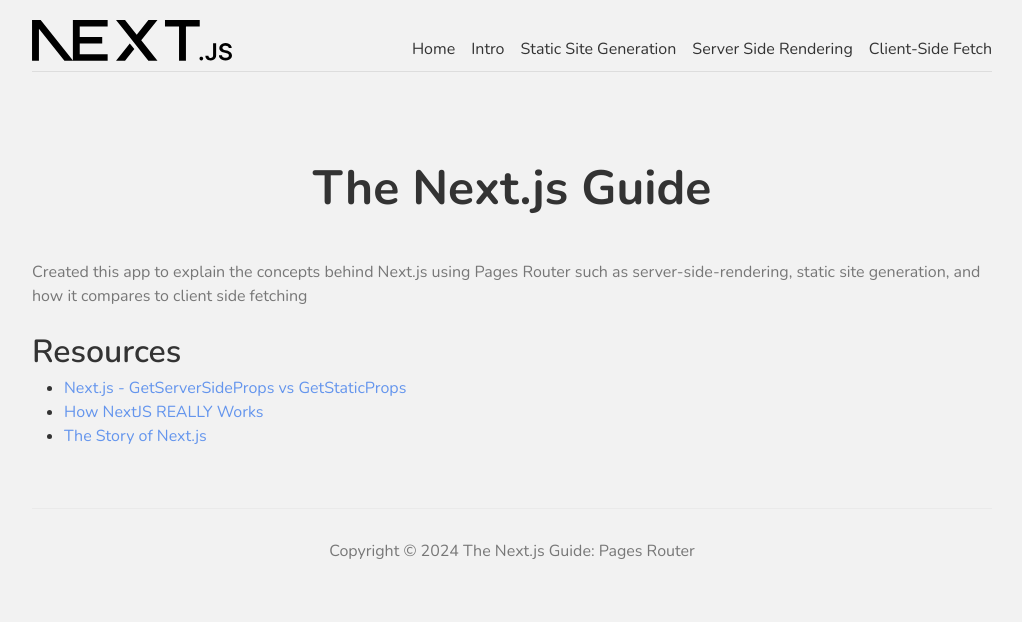
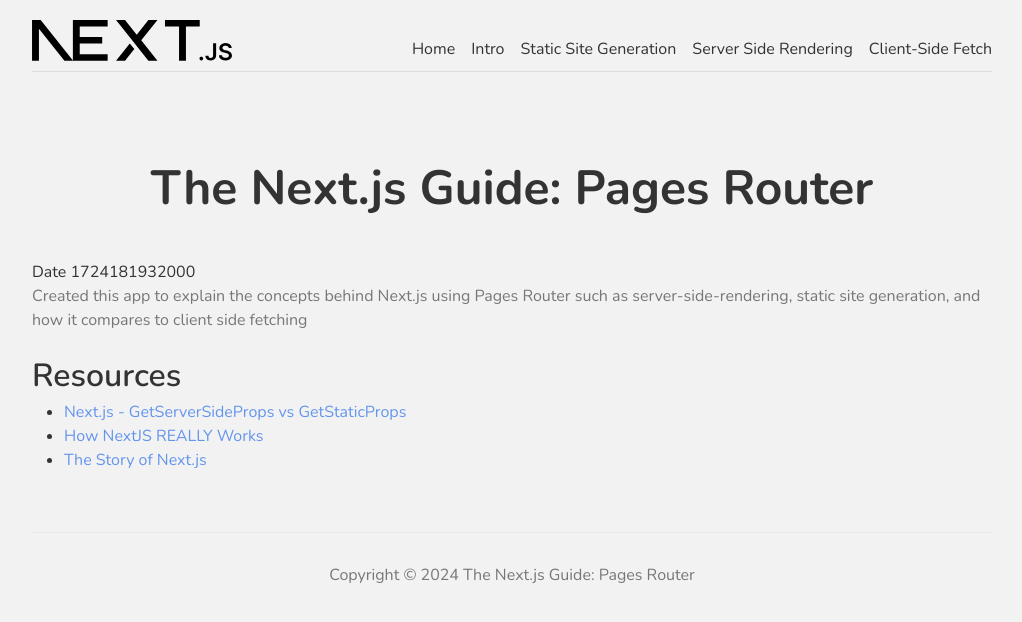
Before and after one commit to salvillalon45/the-nextjs-pagesrouter-guide, a Next.js app: page / in a window 1280 px wide. Shown: the top 622 px of the page, without its empty margins (128-1150 px from the left). Built offline with nearby package versions, Linux system fonts and the light colour scheme.

Commit message:
changed h1 title

```diff
--- a/src/pages/index.tsx
+++ b/src/pages/index.tsx
@@ -11,7 +11,8 @@
 				<meta name='keywords' content='the nextjs guide' />
 			</Head>
 
-			<h1 className={title}>The Next.js Guide</h1>
+			<h1 className={title}>The Next.js Guide: Pages Router</h1>
+			<p>Date {new Date().getTime()}</p>
 
 			<div className='flex flex-col gap-5'>
 				<p className={text}>
--- a/src/pages/server-side-rendering/index.tsx
+++ b/src/pages/server-side-rendering/index.tsx
@@ -51,11 +51,8 @@
 
 	useEffect(() => {
 		async function handleGetPosts() {
-			// const res = await fetch(
-			// 	`${process.env.NEXT_PUBLIC_BASE_API_URL}/api/posts`
-			// );
 			const res = await fetch(
-				`'https://jsonplaceholder.typicode.com/posts`
+				`${process.env.NEXT_PUBLIC_BASE_API_URL}/api/posts`
 			);
 			const data = (await res.json()) as Posts;
 
--- a/src/pages/static-site-generation/index.tsx
+++ b/src/pages/static-site-generation/index.tsx
@@ -34,6 +34,8 @@
 	// 		body: "The first attempt to manufacture graphite sticks from powdered graphite was in Nuremberg, Germany, in 1662. It used a mixture of graphite, sulphur, and antimony. English and German pencils were not available to the French during the Napoleonic Wars; France, under naval blockade imposed by Great Britain, was unable to import the pure graphite sticks from the British Grey Knotts mines – the only known source in the world. France was also unable to import the inferior German graphite pencil substitute. It took the efforts of an officer in Napoleon's army to change this. In 1795, Nicolas-Jacques Conté discovered a method of mixing powdered graphite with clay and forming the mixture into rods that were then fired in a kiln. By varying the ratio of graphite to clay, the hardness of the graphite rod could also be varied. This method of manufacture, which had been earlier discovered by the Austrian Joseph Hardtmuth, the founder of the Koh-I-Noor in 1790, remains in use. In 1802, the production of graphite leads from graphite and clay was patented by the Koh-I-Noor company in Vienna. In England, pencils continued to be made from whole sawn graphite. Henry Bessemer's first successful invention (1838) was a method of compressing graphite powder into solid graphite thus allowing the waste from sawing to be reused."
 	// 	}
 	// ];
+	// console.log('what is window.document.URL');
+	// console.log(window.document.URL);
 
 	return {
 		props: {
```
